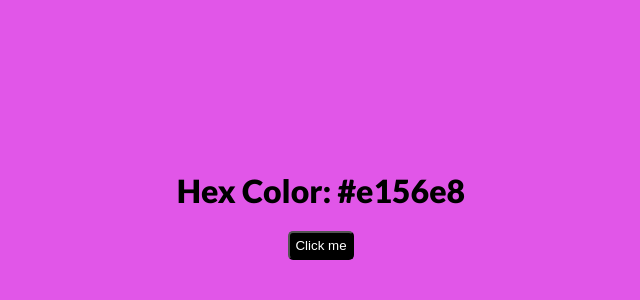
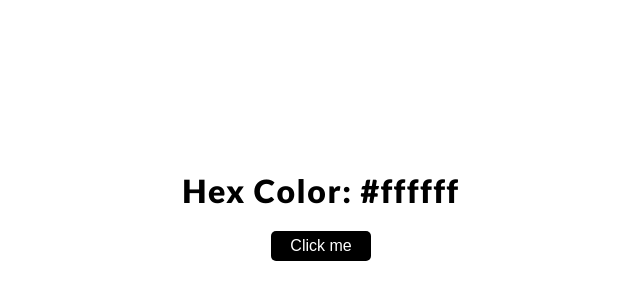
Before and after one commit to toluagboola/hex-color-picker, a plain HTML site: page index.html in a window 1280 px wide. Shown: the part 82-382 px from the top of the page, without its empty margins (319-959 px from the left). Drawn offline with Linux system fonts and the light colour scheme.

Commit message:
Changed the style of the button

```diff
--- a/index.html
+++ b/index.html
@@ -8,7 +8,7 @@
 
   <body>
     <div class="container">
-      <h1>Hex Color: <span class="hexValue">#e156e8</span></h1>
+      <h1>Hex Color: <span class="hexValue">#ffffff</span></h1>
       <button id="btn">Click me</button>
     </div>
 
--- a/styles.css
+++ b/styles.css
@@ -1,18 +1,31 @@
 body {
-  background: #e156e8;
+  background: #ffffff;
   font-family: 'Lato', sans-serif;
   transition: background 0.3s;
 }
 
 .container {
   text-align: center;
+  letter-spacing: 0.1em;
   margin: 20%;
 }
 
 button {
+  width: 100px;
+  height: 30px;
+  font-size: 1em;
   color: white;
+  text-align: center;
   background-color: black;
-  outline: none;
+  border: none;
   padding: 5px;
   border-radius: 5px;
 }
+
+button:hover {
+  background: #343434;
+}
+
+button:focus {
+  outline: none;
+}
```
